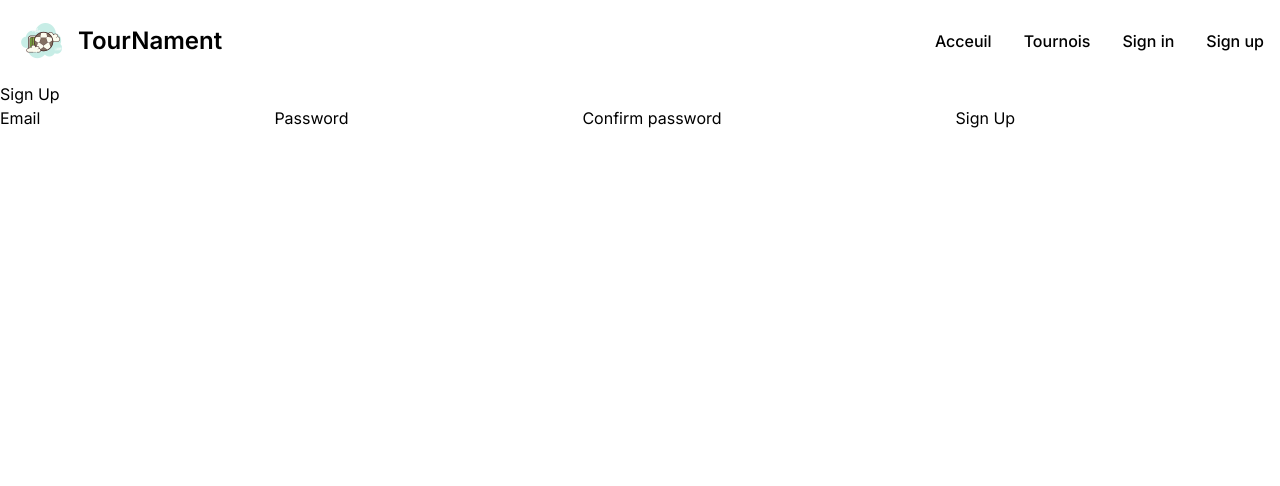
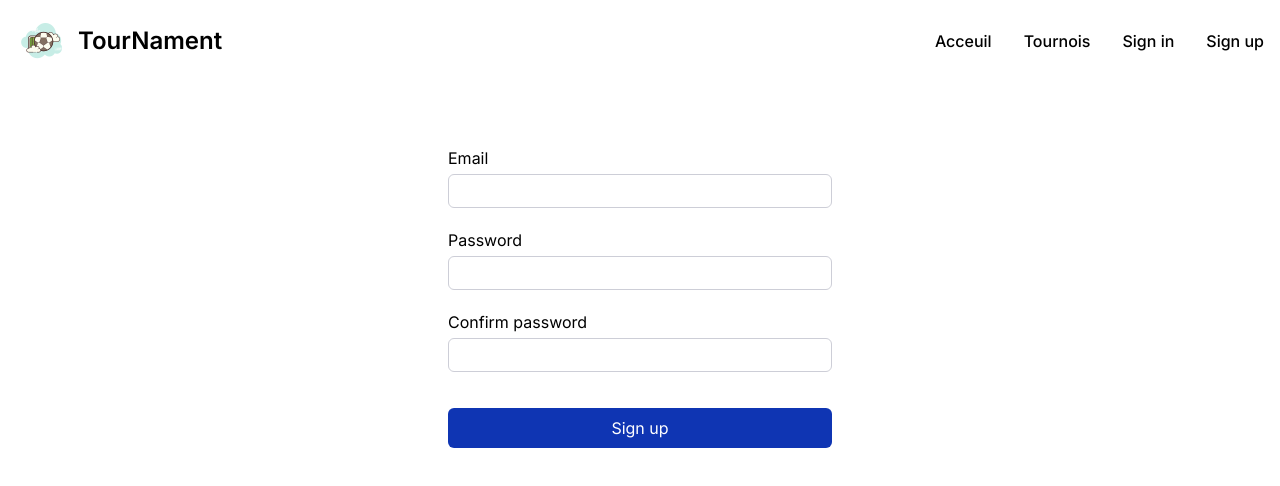
Before and after one commit to Sroyart/tournament, a Next.js app: page /sign-up in a window 1280 px wide. Shown: the top 486 px of the page. Built offline with nearby package versions, Linux system fonts and the light colour scheme.

Commit message:
style: sign up form

```diff
--- a/src/app/sign-up/page.tsx
+++ b/src/app/sign-up/page.tsx
@@ -3,7 +3,6 @@ import RegisterForm from "@/components/forms/RegisterForm"
 export default function page() {
   return (
     <div>
-      <h1>Sign Up</h1>
       <RegisterForm />
     </div>
   )
--- a/src/components/forms/Form.tsx
+++ b/src/components/forms/Form.tsx
@@ -4,18 +4,24 @@ type Props = {
   formAction: (payload: FormData) => void
   children: React.ReactNode
   isPending: boolean
+  buttonText: { pending: string; default: string }
 }
 
-const Form: React.FC<Props> = ({ formAction, children, isPending }) => (
-  <div className="flex justify-center items-center h-full my-16">
-    <form action={formAction}>
+const Form: React.FC<Props> = ({
+  formAction,
+  children,
+  isPending,
+  buttonText,
+}) => (
+  <div className="flex justify-center items-center h-full my-16 ">
+    <form action={formAction} className="w-96 max-w-full">
       <fieldset>{children}</fieldset>
       <button
         className="bg-blue-500 hover:bg-blue-600 my-4 text-white w-full py-2 rounded-md disabled:bg-blue-950 disabled:text-blue-700"
         aria-disabled={isPending}
         disabled={isPending}
       >
-        {isPending ? "Signing in..." : "Sign in"}
+        {isPending ? buttonText.pending : buttonText.default}
       </button>
     </form>
   </div>
--- a/src/components/forms/FormField.tsx
+++ b/src/components/forms/FormField.tsx
@@ -4,9 +4,10 @@ type Props = {
   name: string
   type: string
   label: string
+  errors?: string[]
 }
 
-const FormField: React.FC<Props> = ({ name, type, label }) => (
+const FormField: React.FC<Props> = ({ name, type, label, errors }) => (
   <>
     <label htmlFor={`${name}_input`} className="inline-block w-full">
       <span>{label}</span>
@@ -17,6 +18,13 @@ const FormField: React.FC<Props> = ({ name, type, label }) => (
       id={`${name}_input`}
       type={type}
     />
+    {errors && (
+      <div role="alert">
+        {errors.map((error) => (
+          <p key={error}>{error}</p>
+        ))}
+      </div>
+    )}
   </>
 )
 
--- a/src/components/forms/LoginForm.tsx
+++ b/src/components/forms/LoginForm.tsx
@@ -9,7 +9,11 @@ const LoginForm = () => {
   const [state, formAction, isPending] = useActionState(authentication, null)
 
   return (
-    <Form formAction={formAction} isPending={isPending}>
+    <Form
+      formAction={formAction}
+      isPending={isPending}
+      buttonText={{ pending: "Signing in...", default: "Sign in" }}
+    >
       <FormField name="email" type="email" label="Email" />
       <FormField name="password" type="password" label="Password" />
       {state && (
--- a/src/components/forms/RegisterForm.tsx
+++ b/src/components/forms/RegisterForm.tsx
@@ -1,48 +1,38 @@
 "use client"
 
+import Form from "@/components/forms/Form"
+import FormField from "@/components/forms/FormField"
 import { register } from "@/lib/actions/auth/signUp"
 import React, { useActionState } from "react"
 
 const RegisterForm = () => {
-  const [state, formAction] = useActionState(register, null)
+  const [state, formAction, isPending] = useActionState(register, null)
 
   return (
-    <form action={formAction}>
-      <label>
-        Email
-        <input name="email" type="email" />
-        {state?.errors?.email && (
-          <div role="alert">
-            {state.errors.email.map((error) => (
-              <p key={error}>{error}</p>
-            ))}
-          </div>
-        )}
-      </label>
-      <label>
-        Password
-        <input name="password" type="password" />
-        {state?.errors?.password && (
-          <div role="alert">
-            {state.errors.password.map((error) => (
-              <p key={error}>{error}</p>
-            ))}
-          </div>
-        )}
-      </label>
-      <label>
-        Confirm password
-        <input name="confirmPassword" type="password" />
-        {state?.errors?.confirmPassword && (
-          <div role="alert">
-            {state.errors.confirmPassword.map((error) => (
-              <p key={error}>{error}</p>
-            ))}
-          </div>
-        )}
-      </label>
-      <button>Sign Up</button>
-    </form>
+    <Form
+      formAction={formAction}
+      isPending={isPending}
+      buttonText={{ pending: "Signing up...", default: "Sign up" }}
+    >
+      <FormField
+        name="email"
+        type="email"
+        label="Email"
+        errors={state?.errors?.email}
+      />
+      <FormField
+        name="password"
+        type="password"
+        label="Password"
+        errors={state?.errors?.password}
+      />
+      <FormField
+        name="confirmPassword"
+        type="password"
+        label="Confirm password"
+        errors={state?.errors?.confirmPassword}
+      />
+    </Form>
   )
 }
 
```
